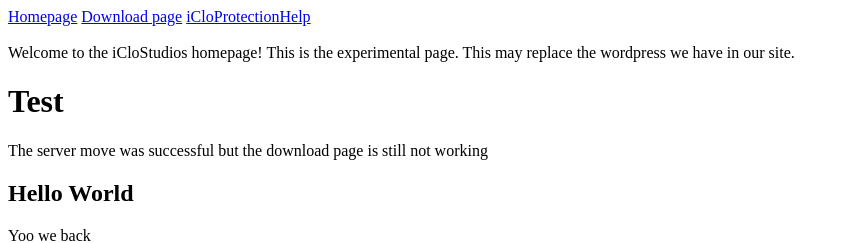
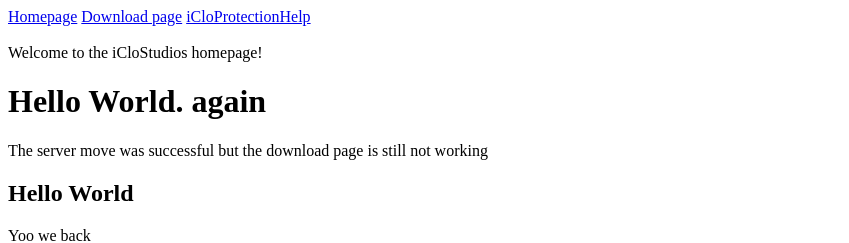
Before and after one commit to iCloExecutable/iclostudios.ml, a plain HTML site: page index.html in a window 1280 px wide. Shown: the top 243 px of the page, without its empty margins (0-849 px from the left). Drawn offline with Linux system fonts and the light colour scheme.

Commit message:
Update index.html

```diff
--- a/index.html
+++ b/index.html
@@ -9,8 +9,8 @@
 <a href="https://iclostudios.ml/">Homepage</a> <a href="https://iclostudios.ml/iclodown/index.html">Download page</a> <a href="icloprothlp/index.html">iCloProtectionHelp</a>
 <br /> <br />
 Welcome to the iCloStudios homepage!
-This is the experimental page. This may replace the wordpress we have in our site.
-<h1>Test</h1>
+
+<h1>Hello World. again</h1>
 The server move was successful but the download page is still not working
 <h2>Hello World</h2>
 Yoo we back
```
